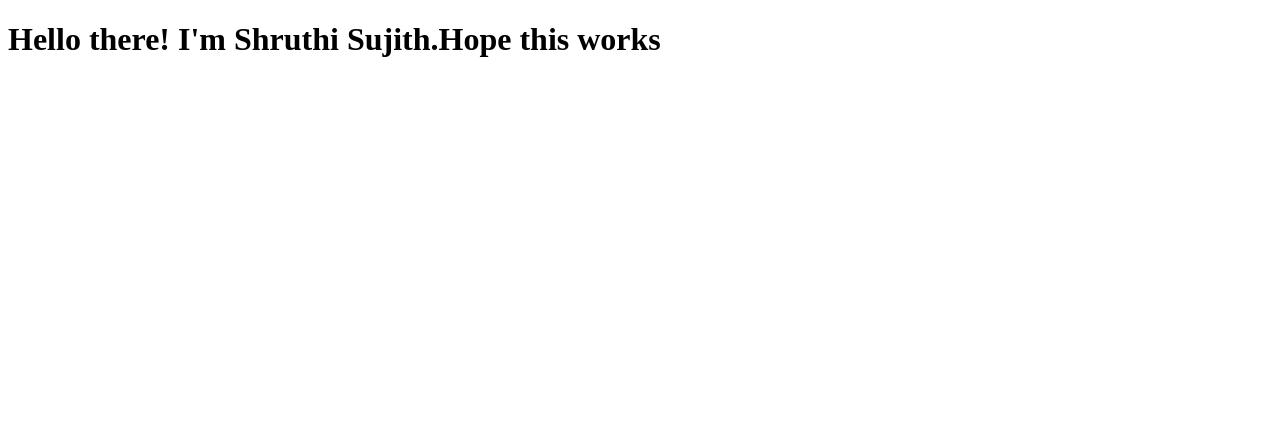
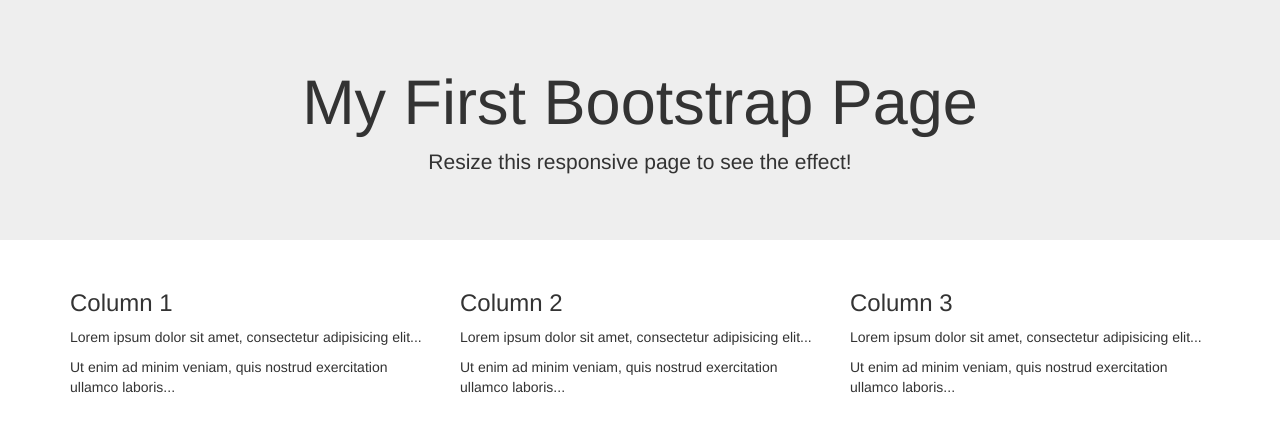
Before and after one commit to shruthisujith/shruthisujith.github.io, a plain HTML site: page index.html in a window 1280 px wide. Drawn offline with nearby package versions, Linux system fonts and the light colour scheme.

Commit message:
Trying bootstrap

```diff
--- a/index.html
+++ b/index.html
@@ -1,9 +1,39 @@
 <!DOCTYPE html>
-<html>
+<html lang="en">
 <head>
-	<title></title>
+  <title>Bootstrap Example</title>
+  <meta charset="utf-8">
+  <meta name="viewport" content="width=device-width, initial-scale=1">
+  <link rel="stylesheet" href="https://maxcdn.bootstrapcdn.com/bootstrap/3.3.7/css/bootstrap.min.css">
+  <script src="https://ajax.googleapis.com/ajax/libs/jquery/3.2.1/jquery.min.js"></script>
+  <script src="https://maxcdn.bootstrapcdn.com/bootstrap/3.3.7/js/bootstrap.min.js"></script>
 </head>
 <body>
-<h1>Hello there! I'm Shruthi Sujith.Hope this works</h1>
+
+<div class="jumbotron text-center">
+  <h1>My First Bootstrap Page</h1>
+  <p>Resize this responsive page to see the effect!</p>
+</div>
+
+<div class="container">
+  <div class="row">
+    <div class="col-sm-4">
+      <h3>Column 1</h3>
+      <p>Lorem ipsum dolor sit amet, consectetur adipisicing elit...</p>
+      <p>Ut enim ad minim veniam, quis nostrud exercitation ullamco laboris...</p>
+    </div>
+    <div class="col-sm-4">
+      <h3>Column 2</h3>
+      <p>Lorem ipsum dolor sit amet, consectetur adipisicing elit...</p>
+      <p>Ut enim ad minim veniam, quis nostrud exercitation ullamco laboris...</p>
+    </div>
+    <div class="col-sm-4">
+      <h3>Column 3</h3>
+      <p>Lorem ipsum dolor sit amet, consectetur adipisicing elit...</p>
+      <p>Ut enim ad minim veniam, quis nostrud exercitation ullamco laboris...</p>
+    </div>
+  </div>
+</div>
+
 </body>
 </html>
```
